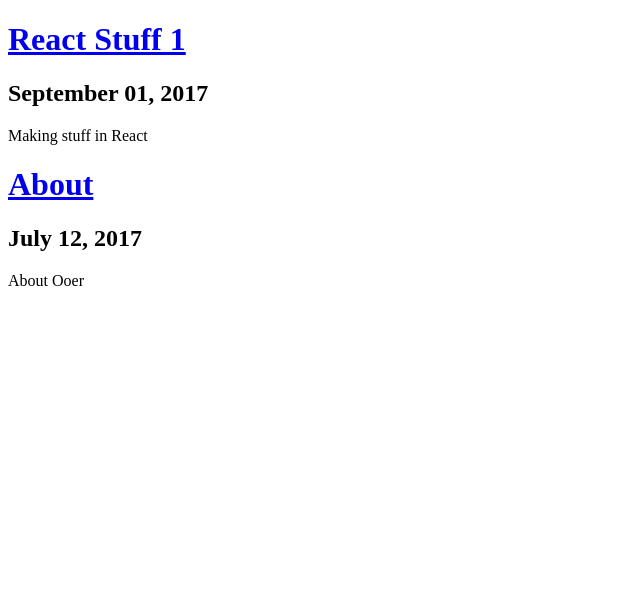
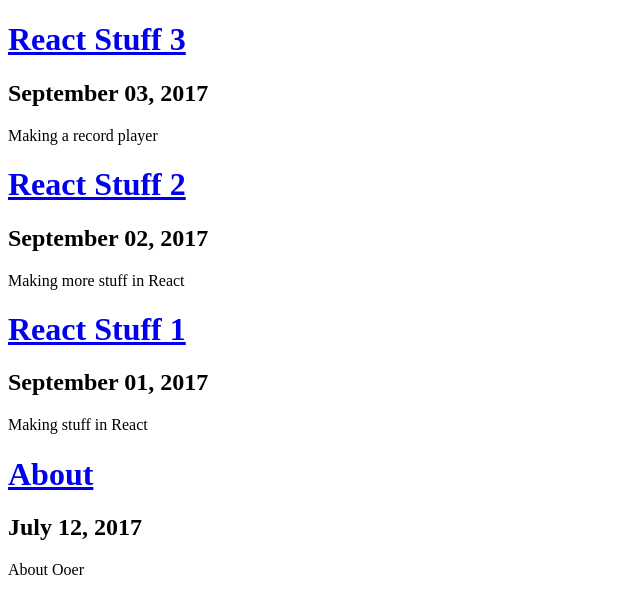
Before and after one commit to onion2k/blog, a Gatsby site: page / in a window 1280 px wide. Shown: the whole page, without its empty margins (0-640 px from the left). Built offline with nearby package versions, Linux system fonts and the light colour scheme; Gatsby itself is replaced by a stand-in of ours.

Commit message:
Trying more pages

```diff
--- a/src/pages/react1.md
+++ b/src/pages/react/react1.md
@@ -1,5 +1,5 @@
 ---
-path: "/react1"
+path: "/react/comps"
 date: "2017-09-01T17:12:33.962Z"
 title: "React Stuff 1"
 ---
--- /dev/null
+++ b/src/pages/react/react2.md
@@ -0,0 +1,7 @@
+---
+path: "/react/links"
+date: "2017-09-02T17:12:33.962Z"
+title: "React Stuff 2"
+---
+
+Making more stuff in React
--- /dev/null
+++ b/src/pages/react/react3.md
@@ -0,0 +1,7 @@
+---
+path: "/react/record"
+date: "2017-09-03T17:12:33.962Z"
+title: "React Stuff 3"
+---
+
+Making a record player
```
